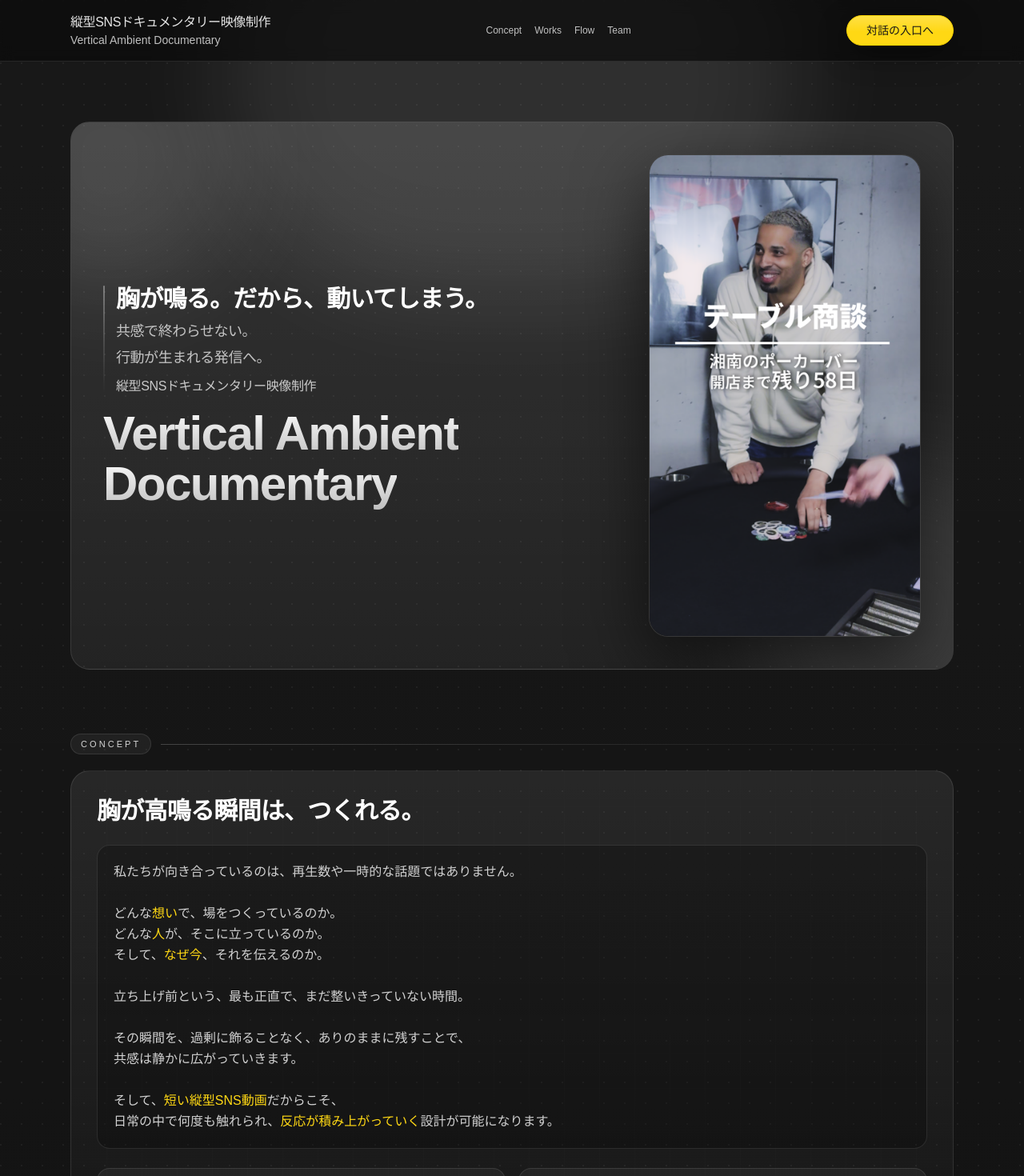
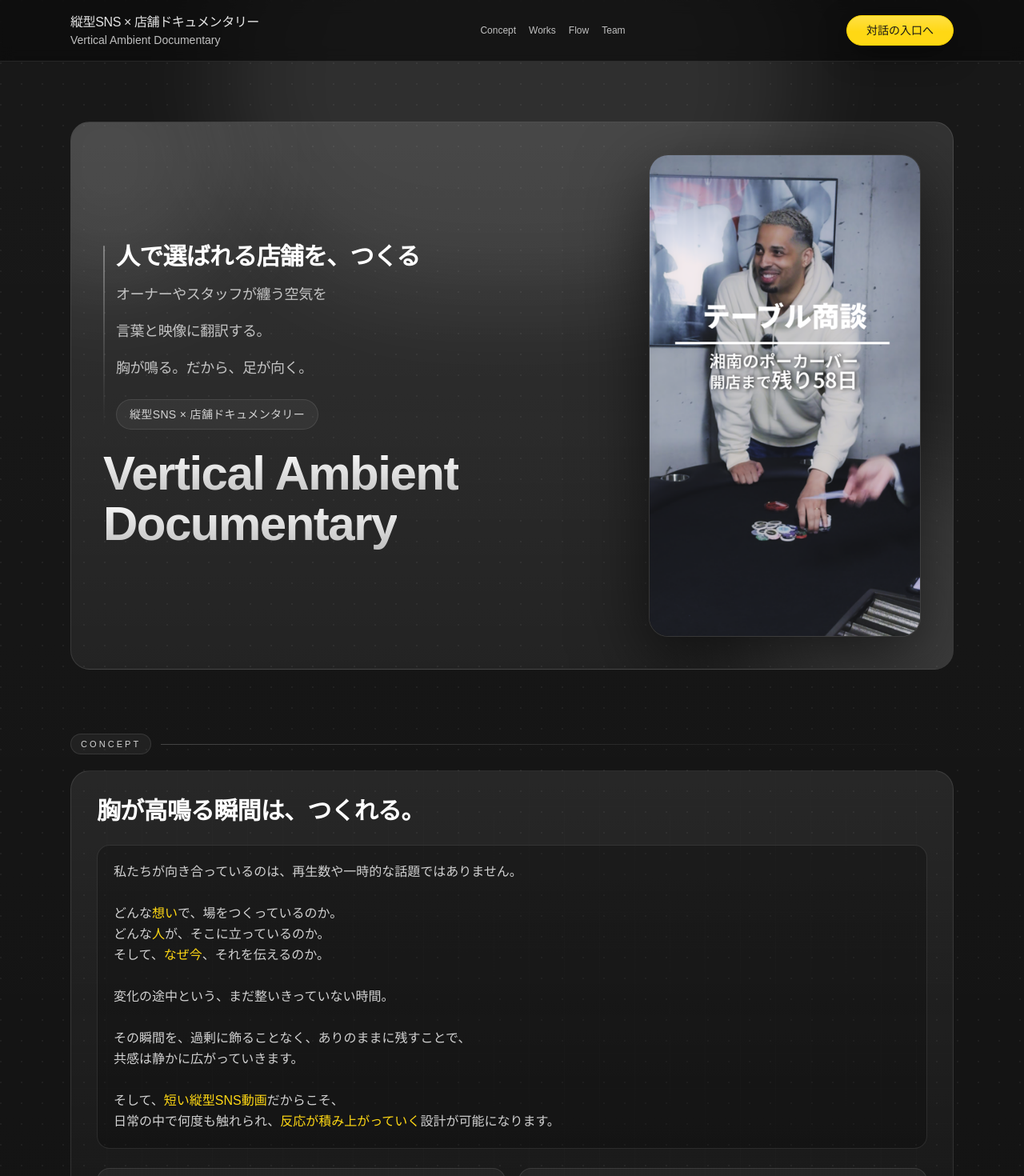
Before and after one commit to naturalpeopleinfo-blip/ambient-doc-clean, a Next.js app: page / in a window 1280 px wide. Shown: the top 1470 px of the page at 80% size. Built offline with nearby package versions, Linux system fonts and the light colour scheme.

Commit message:
LP update: hero copy, industry block, results copy refinement

```diff
--- a/src/app/page.tsx
+++ b/src/app/page.tsx
@@ -62,11 +62,12 @@ const works = [
 const copy = {
   hero: {
     lines: [
-      "胸が鳴る。だから、動いてしまう。",
-      "共感で終わらせない。",
-      "行動が生まれる発信へ。",
+      "人で選ばれる店舗を、つくる",
+      "オーナーやスタッフが纏う空気を",
+      "言葉と映像に翻訳する。",
+      "胸が鳴る。だから、足が向く。",
     ],
-    tagline: "縦型SNSドキュメンタリー映像制作",
+    tagline: "縦型SNS × 店舗ドキュメンタリー",
     headline: "Vertical Ambient Documentary",
   },
   proof: {
@@ -83,7 +84,7 @@ concept: {
     "どんな想いで、場をつくっているのか。\n" +
     "どんな人が、そこに立っているのか。\n" +
     "そして、なぜ今、それを伝えるのか。\n\n" +
-    "立ち上げ前という、最も正直で、まだ整いきっていない時間。\n\n" +
+    "変化の途中という、まだ整いきっていない時間。\n\n" +
     "その瞬間を、過剰に飾ることなく、ありのままに残すことで、\n" +
     "共感は静かに広がっていきます。\n\n" +
     "そして、短い縦型SNS動画だからこそ、\n" +
@@ -147,14 +148,12 @@ concept: {
   ],
 },
   cta: {
-    title: "まず、話しましょう。",
+    title: "あなたの“人柄”は、まだ本気を出していない。",
     body:
-      "言葉が整っていなくても構いません。\n" +
-      "むしろ、その前の段階から始めます。\n\n" +
-      "・何を発信すればいいかわからない\n" +
-      "・SNSに違和感がある\n" +
-      "・共感してくれる人だけと、つながりたい\n\n" +
-      "一つでも当てはまれば、話はできます。",
+      "商品より先に、人が好きになる。\n\n" +
+      "誰かの胸が鳴る瞬間は、つくれる。\n\n" +
+      "想いがまだ言葉になっていなくても構いません。\n\n" +
+      "まずは、話しませんか。",
     button: "対話の入口へ",
   },
 } as const;
@@ -683,15 +682,15 @@ export default function Home() {
                       aria-hidden="true"
                       className="absolute left-0 top-1 bottom-1 w-[2px] rounded-full bg-gradient-to-b from-white/35 via-white/15 to-transparent"
                     />
-                    <div className="space-y-1 sm:space-y-2">
+                    <div className="space-y-3 sm:space-y-4">
                       {copy.hero.lines.map((line, i) => (
                         <p
                           key={i}
                           className={
-                            "fade-up whitespace-normal tracking-tight leading-snug " +
+                            "fade-up whitespace-normal tracking-tight " +
                             (i === 0
-                              ? "text-2xl sm:text-3xl font-semibold text-white relative"
-                              : "text-lg sm:text-lg font-medium text-neutral-300/90")
+                              ? "text-2xl sm:text-3xl font-semibold text-white relative leading-[1.18]"
+                              : "text-lg sm:text-lg font-medium text-neutral-300/90 leading-[1.65]")
                           }
                           style={{ animationDelay: `${40 + i * 100}ms` }}
                         >
@@ -702,17 +701,15 @@ export default function Home() {
                           )}
                         </p>
                       ))}
-
-                      <p
-                        className="fade-up mt-3 text-sm sm:text-base font-medium tracking-tight text-neutral-200/85"
-                        style={{ animationDelay: "340ms" }}
-                      >
-                        {copy.hero.tagline}
-                      </p>
+                      <div className="fade-up mt-6" style={{ animationDelay: "340ms" }}>
+                        <span className="inline-flex items-center rounded-full border border-white/10 bg-white/5 px-4 py-2 text-xs sm:text-sm font-medium tracking-wide text-neutral-200/90">
+                          {copy.hero.tagline}
+                        </span>
+                      </div>
                     </div>
                   </div>
 
-                  <h1 className="fade-up text-4xl sm:text-6xl font-semibold tracking-tight leading-[1.04]" style={{ animationDelay: "320ms" }}>
+                  <h1 className="fade-up mt-6 text-4xl sm:text-6xl font-semibold tracking-tight leading-[1.04]" style={{ animationDelay: "320ms" }}>
                     <span className="bg-gradient-to-b from-white to-white/70 bg-clip-text text-transparent">
                       {copy.hero.headline}
                     </span>
@@ -803,7 +800,7 @@ export default function Home() {
                 誰が共感し、
                 誰が足を運び、
                 誰が仲間になってくれるのか。
-                その“人の動き”まで含めて設計した結果、下記の動きが生まれました。
+                その“人の動き”まで設計した結果、下記の変化が生まれました。
               </p>
 
               <div className="grid gap-4 sm:grid-cols-2">
@@ -1123,14 +1120,35 @@ export default function Home() {
         {/* INDUSTRY NOTE */}
         <section className="space-y-4 pt-6">
           <div className="mx-auto max-w-3xl rounded-2xl border border-white/10 bg-white/5 p-6 sm:p-8 text-center">
-            <p className="text-sm sm:text-base text-neutral-200/90 leading-relaxed whitespace-pre-line">
-              この取り組みは、業種を問いません。
+            <div className="space-y-6 text-center">
+              <p className="text-sm sm:text-base text-neutral-200/90 leading-relaxed">
+                このプロジェクトは、業種を問いません。
+              </p>
 
-              店舗でも、サービスでも、ものづくりでも。
+              <ul className="mx-auto grid max-w-xl gap-2 sm:gap-2.5 text-left">
+                <li className="flex items-center justify-start gap-3 text-sm sm:text-base text-neutral-200/90 leading-relaxed">
+                  <span aria-hidden="true" className="h-2 w-2 shrink-0 rounded-full border border-[#FFD814]/35 bg-[#FFD814]/10" />
+                  <span>上質なレストランやバー</span>
+                </li>
+                <li className="flex items-center justify-start gap-3 text-sm sm:text-base text-neutral-200/90 leading-relaxed">
+                  <span aria-hidden="true" className="h-2 w-2 shrink-0 rounded-full border border-[#FFD814]/35 bg-[#FFD814]/10" />
+                  <span>感度の高いヘアサロンやエステ</span>
+                </li>
+                <li className="flex items-center justify-start gap-3 text-sm sm:text-base text-neutral-200/90 leading-relaxed">
+                  <span aria-hidden="true" className="h-2 w-2 shrink-0 rounded-full border border-[#FFD814]/35 bg-[#FFD814]/10" />
+                  <span>コミュニケーションを大切にするパーソナルジム</span>
+                </li>
+                <li className="flex items-center justify-start gap-3 text-sm sm:text-base text-neutral-200/90 leading-relaxed">
+                  <span aria-hidden="true" className="h-2 w-2 shrink-0 rounded-full border border-[#FFD814]/35 bg-[#FFD814]/10" />
+                  <span>アミューズメント空間やコミュニティスペース</span>
+                </li>
+              </ul>
 
-              「人が立っている事業」であれば、
-              必ず機能します。
-            </p>
+              <p className="mt-6 text-base sm:text-lg font-medium text-white leading-relaxed text-center">
+                <span className="font-semibold">“人と空気”</span>
+                が価値になる空間で、真価を発揮します。
+              </p>
+            </div>
           </div>
         </section>
 
```
